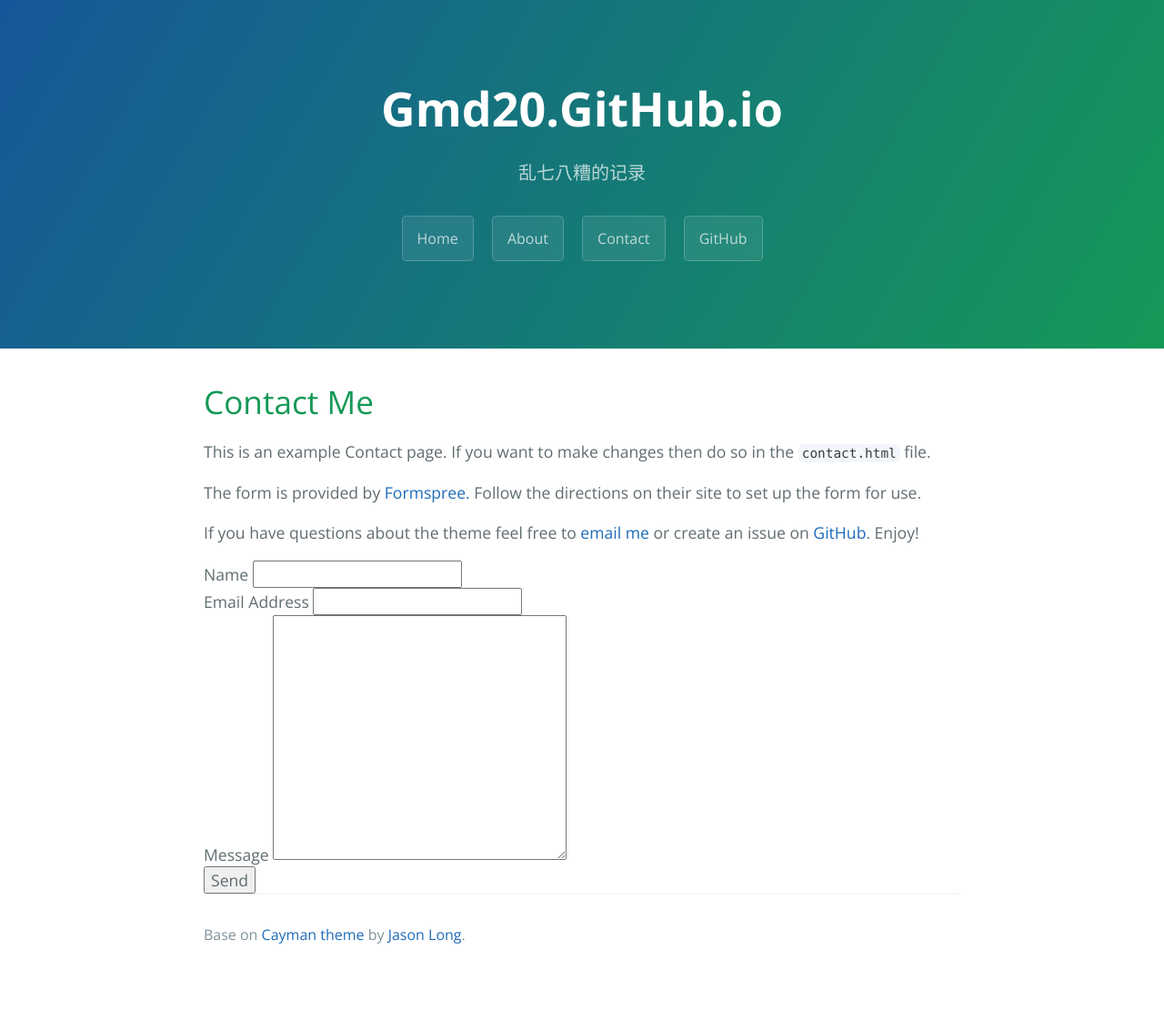
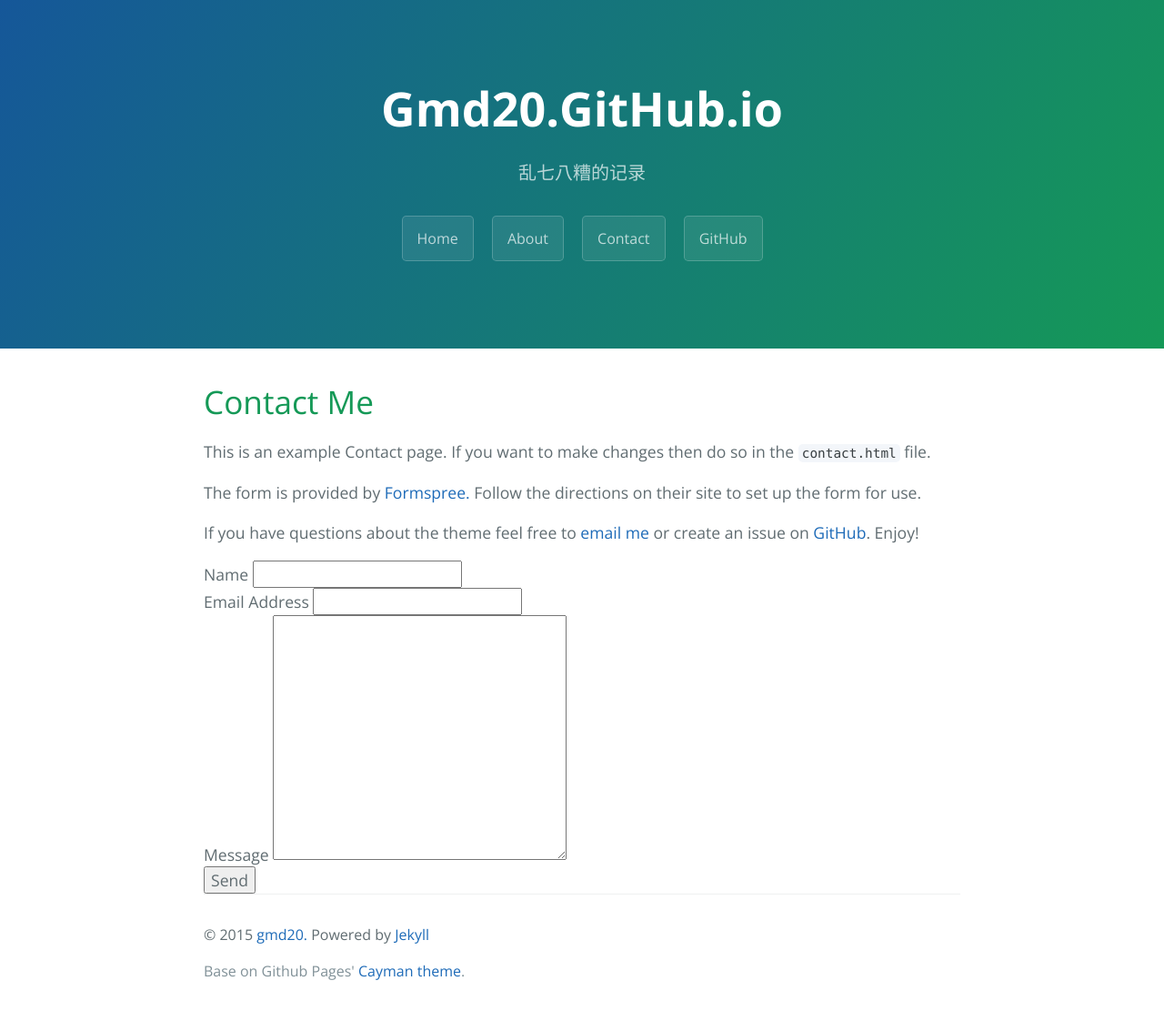
Before and after one commit to gmd20/gmd20.github.io, a Jekyll site: the page built from contact.md, in a window 1280 px wide. Shown: the whole page at 91% size. Built offline with Jekyll 4.4.1, drawn with Linux system fonts in a browser that asks for light colours; Markdown is read by kramdown in place of the engine named in the settings; before the commit the page ends 1071 px from its top, so only the background shows below that.

Commit message:
Update footer.html

```diff
--- a/_includes/footer.html
+++ b/_includes/footer.html
@@ -1,3 +1,5 @@
     <footer class="site-footer">
-        <span class="site-footer-credits">Base on <a href="https://github.com/jasonlong/cayman-theme">Cayman theme</a> by <a href="https://twitter.com/jasonlong">Jason Long</a>.</span>
+        <p class="copy">&copy; {{ site.time | date: '%Y' }} <a href="http://gmd20.blog.163.com">gmd20.</a> Powered by <a href="http://jekyllrb.com">Jekyll</a></p>
+        <span class="site-footer-credits"> Base on Github Pages' <a href="https://github.com/jasonlong/cayman-theme">Cayman theme</a>.</span>
+
     </footer>
```
